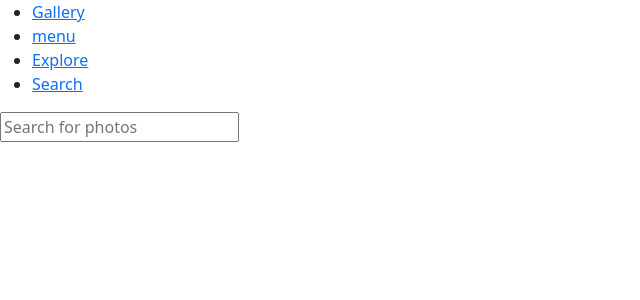
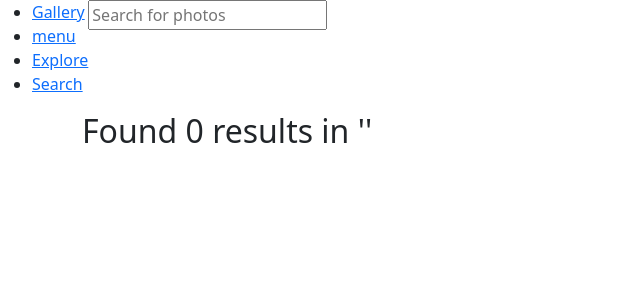
Before and after one commit to wangechimk/Gallery, a Django app: template picha/templates/search.html in a window 1280 px wide. Shown: the top 300 px of the page, without its empty margins (0-640 px from the left). Run offline with Django 3.2, Linux system fonts and the light colour scheme; the template is opened without the code that fills it, so the values that code supplies are empty; some libraries are stand-ins or nearby versions.

Commit message:
initialize search based on category

```diff
--- a/picha/templates/index.html
+++ b/picha/templates/index.html
@@ -25,7 +25,7 @@
         <!-- category nav -->
         <div class="category-nav">
           <div class="category">
-            <a href="index.html">Editorial</a>
+            <a href="#">Editorial</a>
           </div>
           <div class="category">
             <a href="#" class="active">Wallpapers</a>
--- a/picha/templates/navbar.html
+++ b/picha/templates/navbar.html
@@ -7,4 +7,8 @@
         <div class="img"></div>
       </li>
     </ul>
+    <div class="search-form">
+      <form>
+        <input type="text" placeholder="Search for photos">
+      </form>
   </nav>
--- a/picha/templates/search.html
+++ b/picha/templates/search.html
@@ -1,7 +1,19 @@
 {% extends 'base.html' %} {% block content %}
-<div class="search-form">
-    <form>
-      <input type="text" placeholder="Search for photos">
-    </form>
+<div class="container">
+    <div class="row">
+        {% if results %}
+        <h2> Found {{results|length }} of term '{{message}}' </h2>
+        {% else %}
+        <h2> Found 0 results in '{{message}}' </h2>
+        {% endif %}
+    </div>
 
+    <div class="row">
+        {% if results %} {% for item in results %}
+        <div class="col-sm-6 col-md-3">
+            <h2>{{item.title}}</h2>
+        </div>
+        {% endfor %} {% endif %}
+    </div>
+</div>
 {% endblock %}
--- a/picha/urls.py
+++ b/picha/urls.py
@@ -5,5 +5,6 @@
 app_name='picha'
 urlpatterns=[
     path('', views.homepage, name='landing'),
-    path('gallery/', views.gallery, name='gallery')
+    path('gallery/', views.gallery, name='gallery'),
+    path('search/', views.search, name='search')
 ]
```
Also changed, not shown: picha/views.py (+11 -0 lines), media/images/arch1.jpg (added), media/images/arch2.jpg (added), media/images/arch3.jpg (added), 6 other files.
